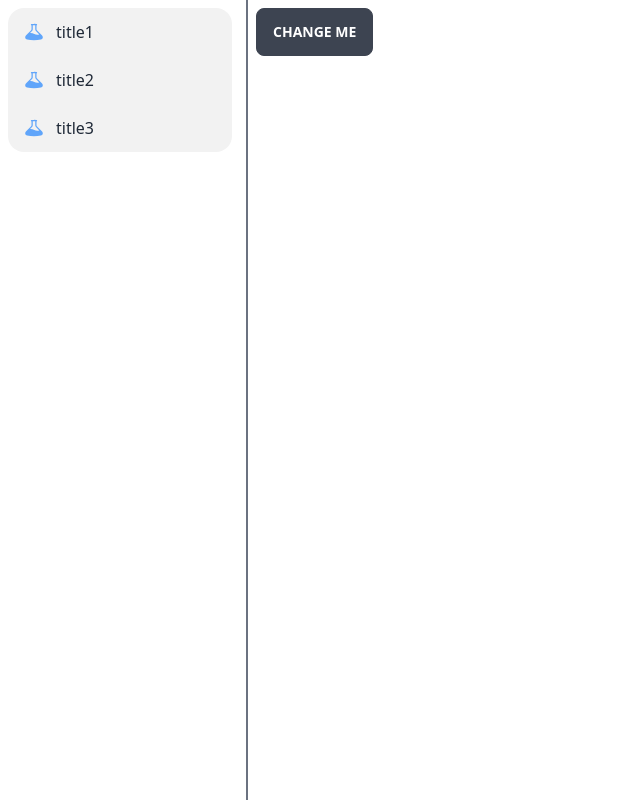
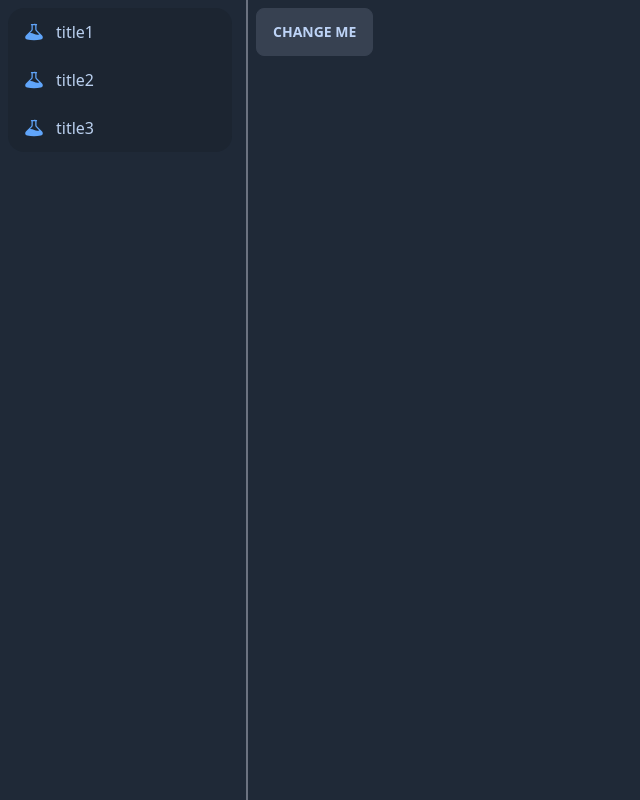
Before and after one commit to dsxksss/shop_coffee_application, a Vue app: page / in a window 1280 px wide. Shown: the whole page, without its empty margins (0-640 px from the left). Built offline with nearby package versions, Linux system fonts and the light colour scheme.

Commit message:
修改daisyUI颜色配置

```diff
--- a/src/components/RightContent.vue
+++ b/src/components/RightContent.vue
@@ -7,7 +7,7 @@ const emit = defineEmits(['changeMenu'])
 </script>
 
 <template>
-    <div class="w-full text-white p-2">
+    <div class="w-full p-2">
         <button class="btn" @click="emit('changeMenu', menu)">CHANGE ME</button>
     </div>
 </template>
--- a/tailwind.config.cjs
+++ b/tailwind.config.cjs
@@ -7,5 +7,22 @@ module.exports = {
   theme: {
     extend: {},
   },
+  daisyui: {
+    themes: [
+      {
+        mytheme: {
+          "primary": "#4b5563",
+          "secondary": "#6b7280",
+          "accent": "#2dd4bf",
+          "neutral": "#374151",
+          "base-100": "#1f2937",
+          "info": "#0ea5e9",
+          "success": "#6ee7b7",
+          "warning": "#ea580c",
+          "error": "#ef4444",
+        },
+      },
+    ],
+  },
   plugins: [require("daisyui")],
 }
```
